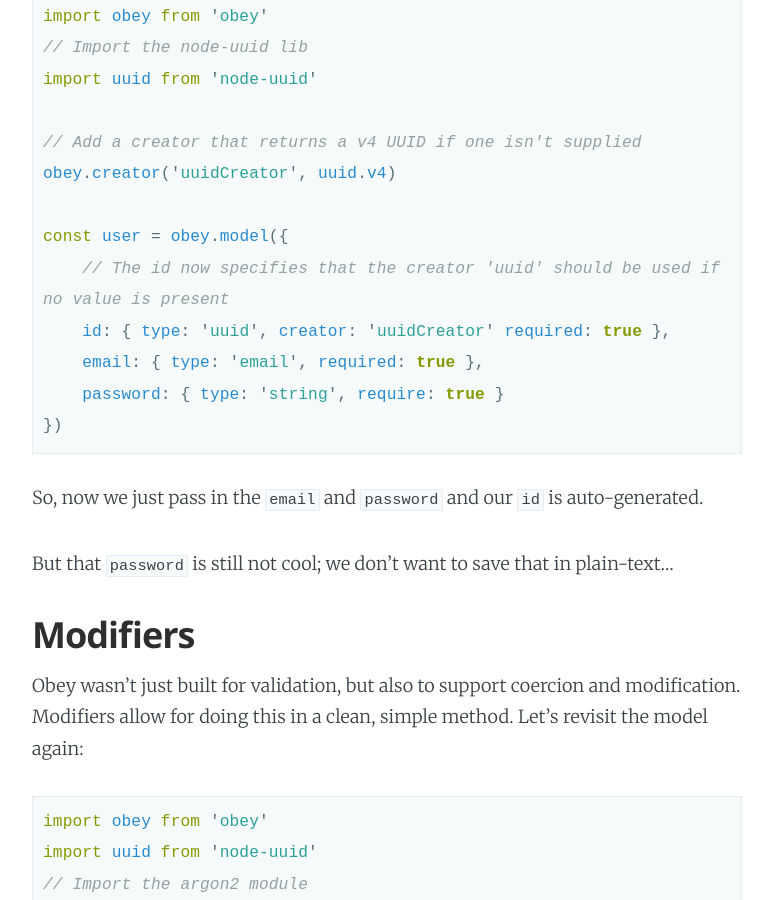
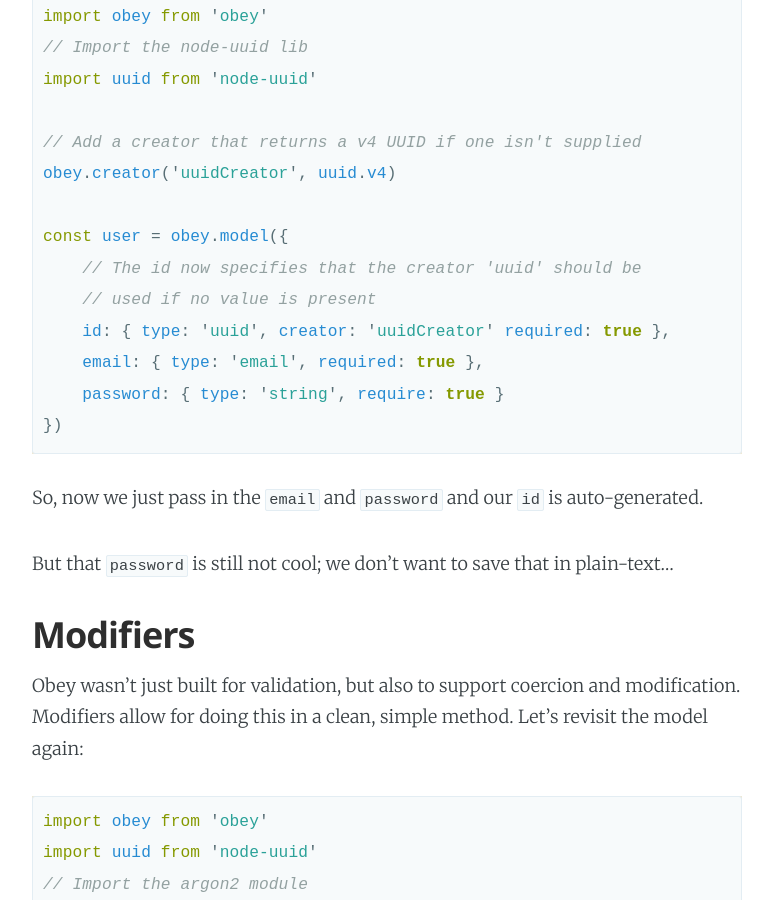
Before and after one commit to TechnologyAdvice/technologyadvice.github.io, a Jekyll site: the page built from _posts/2016-03-12-make-your-data-obey.markdown, in a window 1280 px wide and 900 px high, scrolled down 2327 px. Shown: the whole window, without its empty margins (253-1026 px from the left). Built offline with Jekyll 4.4.1, drawn with Linux system fonts in a browser that asks for light colours; comment, search, counter and statistics services are not loaded; some of the changed text lies outside the part shown.

Commit message:
Misc cleanup

```diff
--- a/_posts/2016-03-12-make-your-data-obey.markdown
+++ b/_posts/2016-03-12-make-your-data-obey.markdown
@@ -62,7 +62,8 @@
 obey.creator('uuidCreator', uuid.v4)
 
 const user = obey.model({
-    // The id now specifies that the creator 'uuid' should be used if no value is present
+    // The id now specifies that the creator 'uuid' should be
+    // used if no value is present
     id: { type: 'uuid', creator: 'uuidCreator' required: true },
     email: { type: 'email', required: true },
     password: { type: 'string', require: true }
@@ -92,7 +93,8 @@
 const user = obey.model({
     id: { type: 'uuid', creator: 'uuidCreator' required: true },
     email: { type: 'email', required: true },
-    // Password now specifies the modifier 'encrypt' should be used on the value
+    // Password now specifies the modifier 'encrypt' should be used to
+    // encrypt the password
     password: { type: 'string', modifier: 'encrypt', require: true }
 })
 {% endhighlight %}
```
